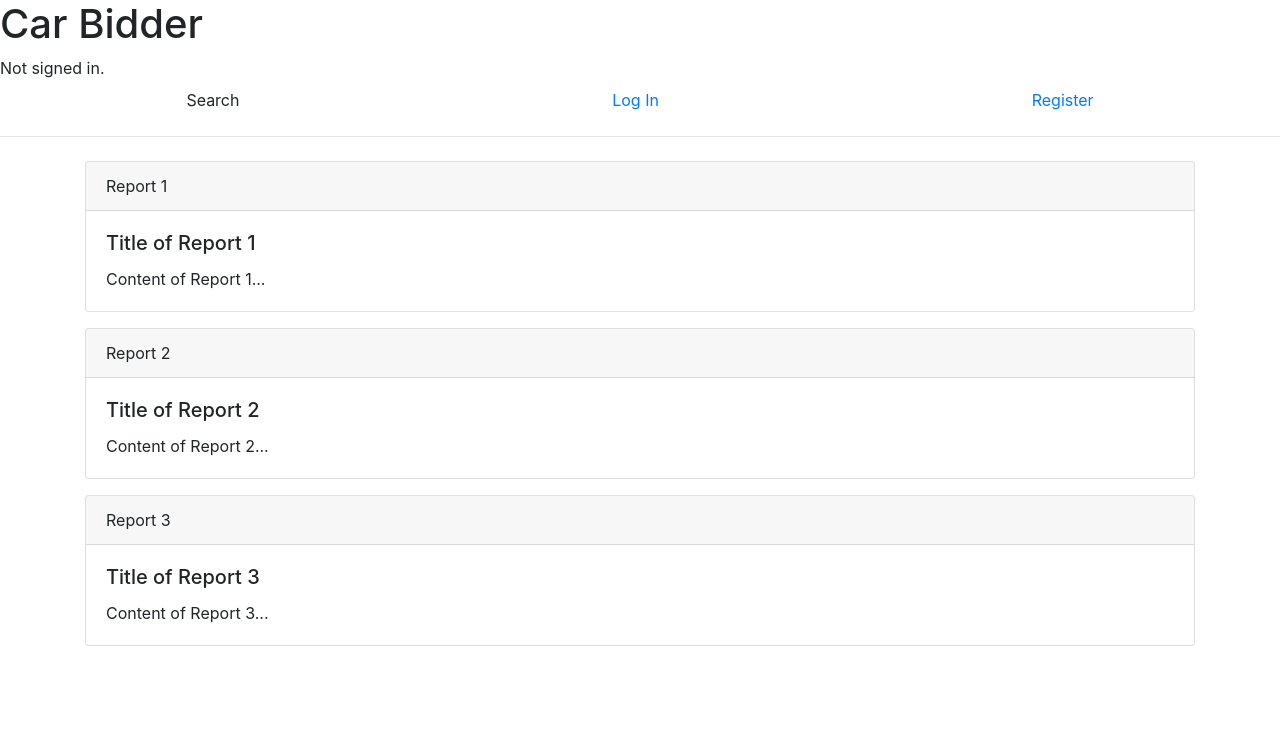
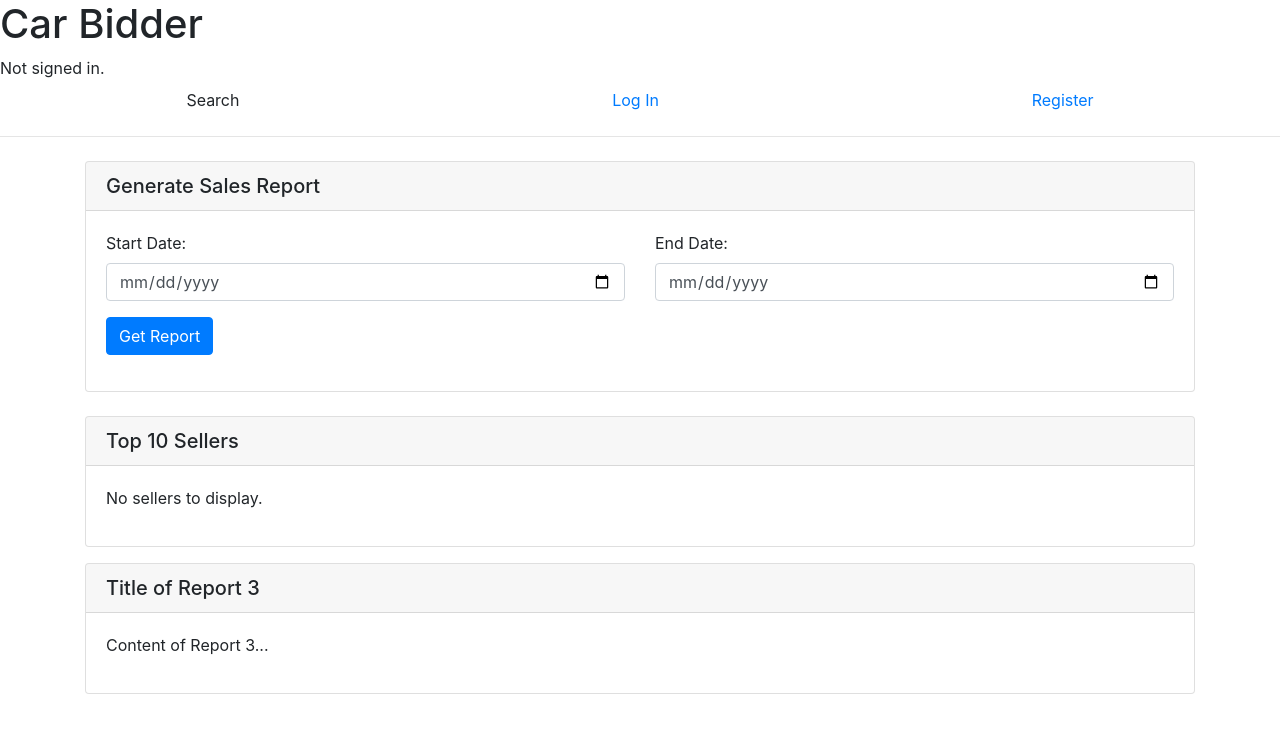
Before and after one commit to laurahuang106/CarBidder-Bidding-Platform, a Django app: page /weekly_reports/ in a window 1280 px wide. Shown: the top 733 px of the page. Run offline with Django 4.2, Linux system fonts and the light colour scheme; data that the repository does not hold is empty; some libraries are stand-ins or nearby versions.

Commit message:
add sales report

```diff
--- a/carBidderApp/views.py
+++ b/carBidderApp/views.py
@@ -2,7 +2,7 @@ from django.shortcuts import render, redirect
 from django.db import connection
 from django.contrib.auth.hashers import make_password
 from django.http import HttpResponseRedirect
-import uuid
+from datetime import datetime, timedelta
 
 cur_user = {}
 
@@ -361,12 +361,60 @@ def orders(request):
     return render(request, 'orders.html', context)
 
 def weekly_reports(request):
+    user_email = request.session.get('email', '')
+    if user_email:
+        update_session(request, user_email)
+
     user_type = request.session.get('user_type', '')
     user_name = request.session.get('user_name', '')
+
+    # Default start_date and end_date as None
+    start_date = request.POST.get('start_date')
+    end_date = request.POST.get('end_date')
+
+    report_data = None
+    if start_date and end_date:
+        with connection.cursor() as cursor:
+            cursor.execute("""
+                SELECT SUM(order_price) AS TotalSaleAmount, COUNT(order_id) AS TotalNumberOfSales
+                FROM VEHICLE_ORDERS
+                WHERE order_date BETWEEN %s AND %s
+            """, [start_date, end_date])
+
+            report_data = cursor.fetchone()
+
+    top_sellers = None
+    # Fetch top sellers data
+    with connection.cursor() as cursor:
+        cursor.execute("""
+            SELECT user_id, user_name, seller_rating, num_of_seller_rating
+            FROM USERS
+            WHERE user_type = 'NORMAL_USER'
+            ORDER BY seller_rating DESC, num_of_seller_rating DESC
+            LIMIT 10
+        """)
+        top_sellers = cursor.fetchall()
+
+    popular_vehicles = None
+    # Fetch top sellers data
+    with connection.cursor() as cursor:
+        cursor.execute("""
+            SELECT user_id, user_name, seller_rating, num_of_seller_rating
+            FROM USERS
+            WHERE user_type = 'NORMAL_USER'
+            ORDER BY seller_rating DESC, num_of_seller_rating DESC
+            LIMIT 10
+        """)
+        popular_vehicles = cursor.fetchall()
 
     context = {
         'user_type': user_type,
         'user_name': user_name,
         'current_page': 'weekly_reports',
+        'report_data': report_data,
+        'start_date': start_date,
+        'end_date': end_date,
+        'top_sellers': top_sellers,
     }
+
     return render(request, 'weekly_reports.html', context)
--- a/phase4/dbDML.sql
+++ b/phase4/dbDML.sql
@@ -70,7 +70,7 @@ INSERT INTO VEHICLE_ORDERS (order_id, listing_id, buyer_id, seller_id, order_pri
 (4, 5, 7, 6, 18250.00, '2023-01-13 14:00:00', 10004, 1, 0),
 (5, 7, 3, 8, 14300.00, '2023-01-18 20:00:00', 10005, 1, 1),
 (6, 8, 2, 9, 27250.00, '2023-02-02 17:00:00', 10006, 1, 0),
-(7, 9, 6, 9, 23250.00, '2023-02-04 18:00:00', 10007, 1, 0);
+(7, 9, 6, 9, 23250.00, '2023-11-20 18:00:00', 10007, 1, 0);
 
 
 -- CHATS Table
--- a/templates/profile.html
+++ b/templates/profile.html
@@ -68,6 +68,7 @@
         <a class="nav-link" href="{% url 'report' %}">Violation Report</a>
         <a class="nav-link" href="{% url 'users' %}">User Authoirty</a>
         <a class="nav-link" href="{% url 'verify_vehicles' %}">Vehicles Verification</a>
+        <a class="nav-link" href="{% url 'weekly_reports' %}">Weekly Report</a>
     </div>
 
 {% elif user_type == "NORMAL_USER" %}
--- a/templates/weekly_reports.html
+++ b/templates/weekly_reports.html
@@ -1,36 +1,61 @@
 {% extends "home.html" %}
 {% block body %}
 <div class="container mt-4">
-        <!-- Report 1 -->
-        <div class="card mb-3">
+
+    <!-- Sales Report Form -->
+    <div class="card mb-4">
         <div class="card-header">
-                Report 1
+            <h5 class="mb-0">Generate Sales Report</h5>
         </div>
         <div class="card-body">
-                <h5 class="card-title">Title of Report 1</h5>
-                <p class="card-text">Content of Report 1...</p>
+            <form method="post" class="mb-3">
+                {% csrf_token %}
+                <div class="row">
+                    <div class="col-md-6 mb-3">
+                        <label for="startDate">Start Date:</label>
+                        <input type="date" class="form-control" id="startDate" name="start_date" value="{{ start_date }}">
+                    </div>
+                    <div class="col-md-6">
+                        <label for="endDate">End Date:</label>
+                        <input type="date" class="form-control" id="endDate" name="end_date" value="{{ end_date }}">
+                    </div>
+                </div>
+                <button type="submit" class="btn btn-primary">Get Report</button>
+            </form>
+            {% if report_data %}
+            <p><strong>Total Sales Amount:</strong> {{ report_data.0 }}<br>
+               <strong>Total Number of Sales:</strong> {{ report_data.1 }}</p>
+            {% endif %}
         </div>
     </div>
 
-        <!-- Report 2 -->
+    <!-- Top 10 Sellers -->
     <div class="card mb-3">
         <div class="card-header">
-                Report 2
+            <h5 class="mb-0">Top 10 Sellers</h5>
         </div>
         <div class="card-body">
-                <h5 class="card-title">Title of Report 2</h5>
-                <p class="card-text">Content of Report 2...</p>
+            {% if top_sellers %}
+            <ul class="list-group">
+                {% for seller in top_sellers %}
+                <li class="list-group-item">
+                    <strong>{{ seller.1 }}</strong> (Rating: {{ seller.2 }}, Number of Ratings: {{ seller.3 }})
+                </li>
+                {% endfor %}
+            </ul>
+            {% else %}
+            <p>No sellers to display.</p>
+            {% endif %}
         </div>
     </div>
 
-        <!-- Report 3 -->
-        <div class="card mb-3">
+    <!-- Additional Reports -->
+    <div class="card">
         <div class="card-header">
-                Report 3
+            <h5 class="mb-0">Title of Report 3</h5>
         </div>
         <div class="card-body">
-                <h5 class="card-title">Title of Report 3</h5>
-                <p class="card-text">Content of Report 3...</p>
+            <p>Content of Report 3...</p>
         </div>
     </div>
 
```
Lines whose indentation alone changed are shown as unchanged.
